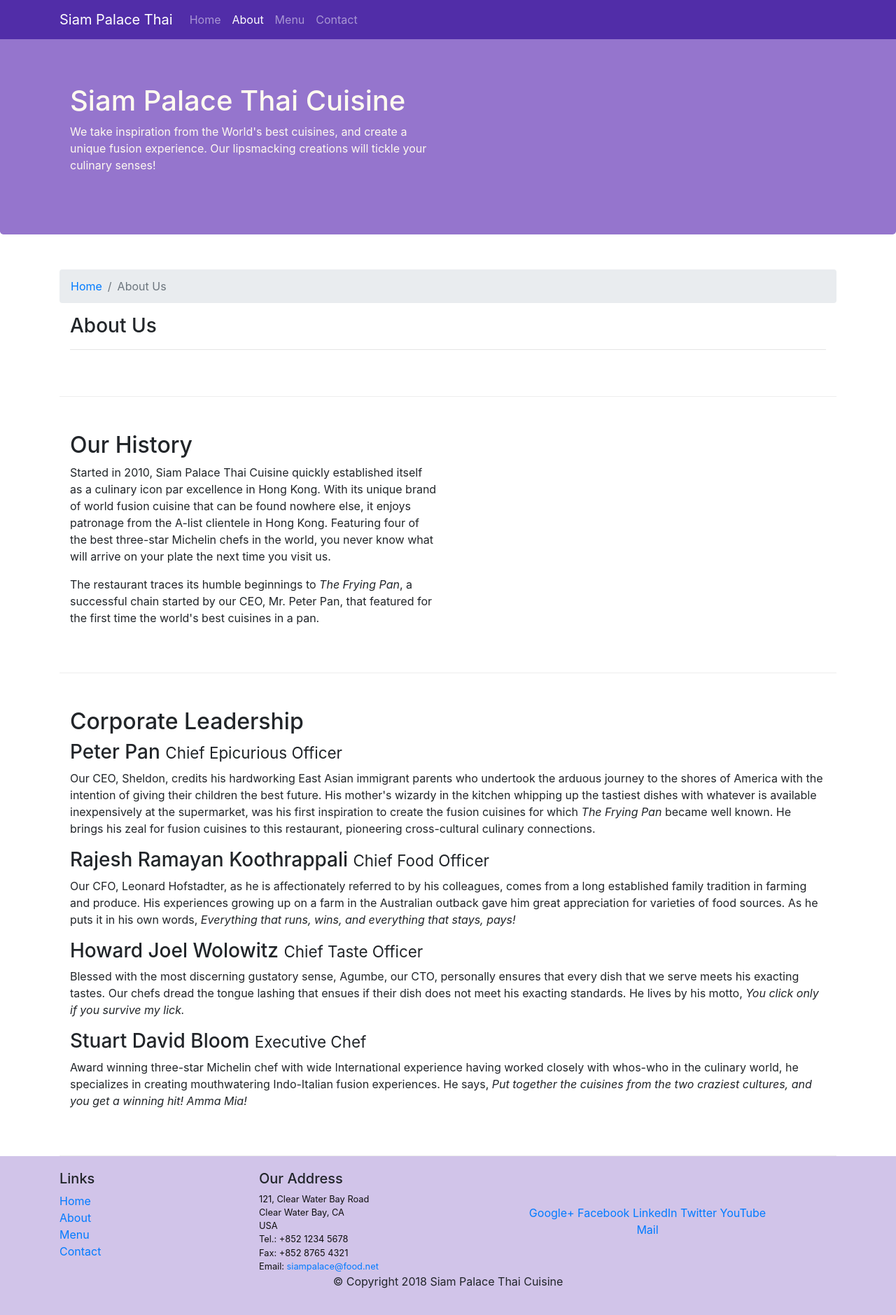
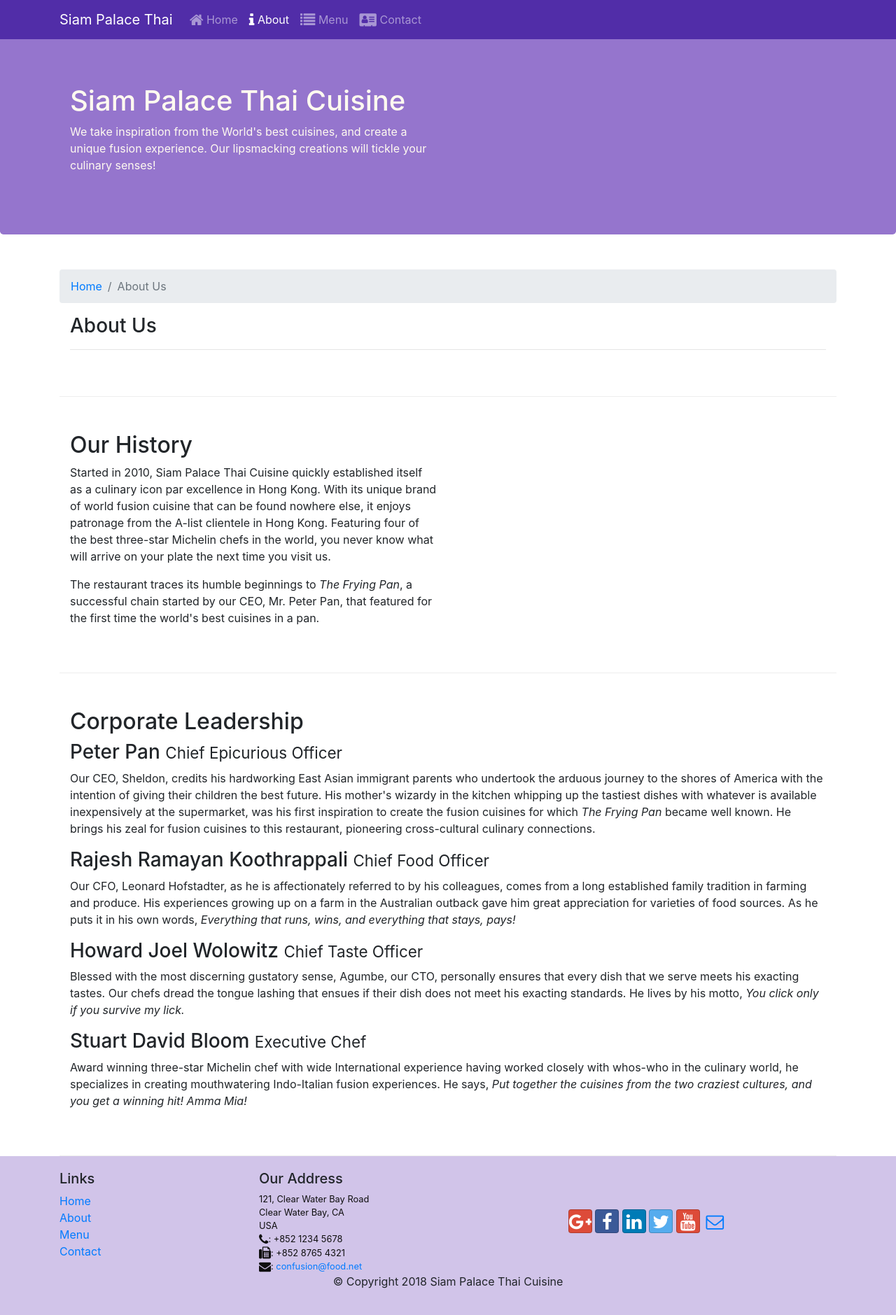
Before and after one commit to mroman181/SiamPalaceThaiCuisuine-MarcRoman, a website: page aboutus.html in a window 1280 px wide. Shown: the whole page at 70% size. Drawn offline with nearby package versions, Linux system fonts and the light colour scheme.

Commit message:
Icons added

```diff
--- a/aboutus.html
+++ b/aboutus.html
@@ -10,6 +10,8 @@
 
     <link rel="stylesheet" href="node_modules/bootstrap/dist/css/bootstrap.min.css">
     <link rel="stylesheet" href="css/css.css">
+    <link rel="stylesheet" href="node_modules/font-awesome/css/font-awesome.min.css">
+    <link rel="stylesheet" href="node_modules/bootstrap-social/bootstrap-social.css">
 
     <script src="node_modules/jquery/dist/jquery.slim.min.js"></script>
     <script src="node_modules/popper.js/dist/umd/popper.min.js"></script>
@@ -26,10 +28,13 @@
             <a class="navbar-brand" href="index.html">Siam Palace Thai</a>
             <div class="collapse navbar-collapse" id="Navbar">
                 <ul class="navbar-nav mr-auto">
-                    <li class="nav-item"><a class="nav-link" href="index.html">Home</a></li>
-                    <li class="nav-item active"><a class="nav-link" href="./aboutus.html">About</a></li>
-                    <li class="nav-item"><a class="nav-link" href="#">Menu</a></li>
-                    <li class="nav-item"><a class="nav-link" href="#">Contact</a></li>
+                    <li class="nav-item"><a class="nav-link" href="./index.html"><span class="fa fa-home fa-lg"></span>
+                            Home</a></li>
+                    <li class="nav-item active"><a class="nav-link" href="#"><span class="fa fa-info fa-lg"></span>
+                            About</a></li>
+                    <li class="nav-item"><a class="nav-link" href="#"><span class="fa fa-list fa-lg"></span> Menu</a></li>
+                    <li class="nav-item"><a class="nav-link" href="#"><span class="fa fa-address-card fa-lg"></span>
+                            Contact</a></li>
                 </ul>
             </div>
         </div>
@@ -129,20 +134,23 @@
                         121, Clear Water Bay Road<br>
                         Clear Water Bay, CA<br>
                         USA<br>
-                        Tel.: +852 1234 5678<br>
-                        Fax: +852 8765 4321<br>
-                        Email: <a href="mailto:siampalace@food.net">siampalace@food.net</a>
+                        <i class="fa fa-phone fa-lg"></i>: +852 1234 5678<br>
+                        <i class="fa fa-fax fa-lg"></i>: +852 8765 4321<br>
+                        <i class="fa fa-envelope fa-lg"></i>:
+                        <a href="mailto:siampalace@food.net">confusion@food.net</a>
                     </address>
                 </div>
                 <div class="col-12 col-sm-4 align-self-center">
                     <div class="text-center">
-                        <a href="http://google.com/+">Google+</a>
-                        <a href="http://www.facebook.com/profile.php?id=">Facebook</a>
-                        <a href="http://www.linkedin.com/in/">LinkedIn</a>
-                        <a href="http://twitter.com/">Twitter</a>
-                        <a href="http://youtube.com/">YouTube</a>
-                        <a href="mailto:">Mail</a>
+                        <a class="btn btn-social-icon btn-google" href="http://google.com/+"><i class="fa fa-google-plus"></i></a>
+                        <a class="btn btn-social-icon btn-facebook" href="http://www.facebook.com/profile.php?id="><i
+                                class="fa fa-facebook"></i></a>
+                        <a class="btn btn-social-icon btn-linkedin" href="http://www.linkedin.com/in/"><i class="fa fa-linkedin"></i></a>
+                        <a class="btn btn-social-icon btn-twitter" href="http://twitter.com/"><i class="fa fa-twitter"></i></a>
+                        <a class="btn btn-social-icon btn-google" href="http://youtube.com/"><i class="fa fa-youtube"></i></a>
+                        <a class="btn btn-social-icon" href="mailto:"><i class="fa fa-envelope-o"></i></a>
                     </div>
+
                 </div>
             </div>
             <div class="row justify-content-center">
--- a/package.json
+++ b/package.json
@@ -15,6 +15,8 @@
   },
   "dependencies": {
     "bootstrap": "^4.0.0",
+    "bootstrap-social": "^5.1.1",
+    "font-awesome": "^4.7.0",
     "jquery": "^3.3.1",
     "popper.js": "^1.12.9"
   }
```
Also changed, not shown: index.html (+23 -13 lines), 1 other file.
